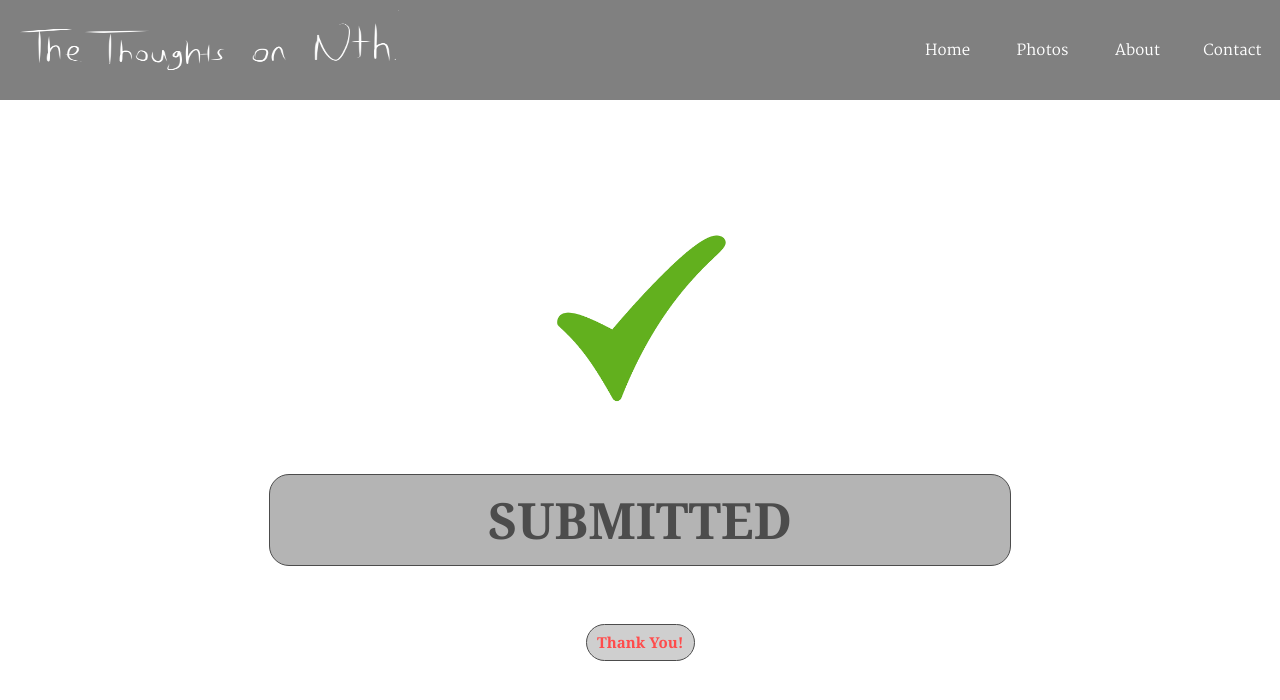
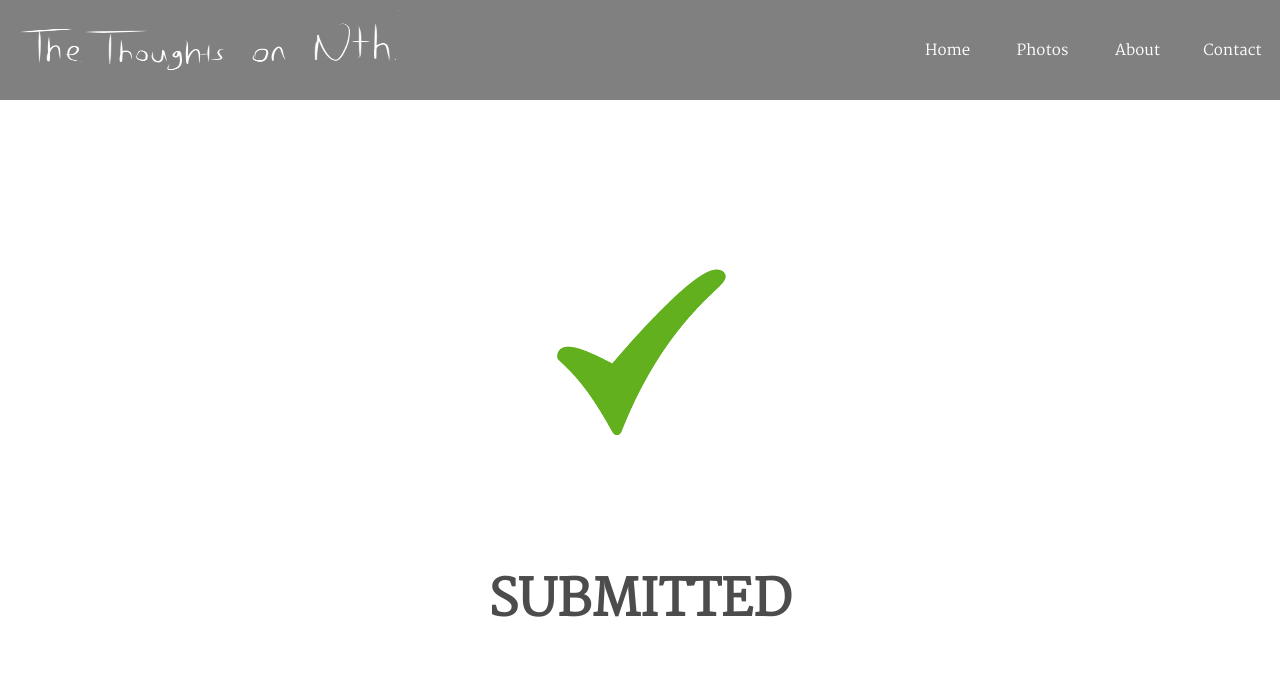
Before and after one commit to guventmz/blog-app, a React (Create React App) app: page /contact in a window 1280 px wide. Both pictures are taken after typing "Sample", "name@example.com", "Sample" into the empty fields and a click on the button "SUBMIT". Shown: the top 700 px of the page. Built offline with nearby package versions, Linux system fonts and the light colour scheme; no server answers.

Commit message:
contact fields required & submited comp changed

```diff
--- a/src/components/Contact.js
+++ b/src/components/Contact.js
@@ -36,6 +36,7 @@ class Contact extends React.Component {
   };
 
   render() {
+    console.log(this.props.history);
     if (this.state.isSubmited === false) {
       return (
         <div className="contact-container">
@@ -47,14 +48,17 @@ class Contact extends React.Component {
                 type="text"
                 placeholder="Name"
                 onChange={this.handleChange}
+                required
               />
             </div>
             <div className="input-field">
               <input
                 id="email"
+                pattern="[a-z0-9._%+-]+@[a-z0-9.-]+\.[a-z]{2,}$"
                 type="text"
                 placeholder="E-mail"
                 onChange={this.handleChange}
+                required
               />
             </div>
             <div className="input-field">
@@ -64,6 +68,7 @@ class Contact extends React.Component {
                 className="textarea"
                 placeholder="What do you want to say?"
                 onChange={this.handleChange}
+                required
               />
             </div>
             <div className="row">
--- a/src/components/Submitted.js
+++ b/src/components/Submitted.js
@@ -6,7 +6,6 @@ function Submitted() {
       <div className="content">
         <img src="/images/submited-tick.png" alt="" />
         <h1>SUBMITTED</h1>
-        <p>Thank You!</p>
       </div>
     </div>
   );
--- a/src/index.css
+++ b/src/index.css
@@ -776,31 +776,12 @@ form button:hover {
   width: 700px;
   opacity: 0.7;
   text-align: center;
-  font-family: "Georgia";
+  font-family: "Martel";
   font-weight: 800;
-  padding: 20px;
-  background-color: rgba(122, 122, 122, 0.8);
   color: black;
-  border: 0.2px solid black;
-  border-radius: 20px;
   visibility: hidden;
   -webkit-animation: pop 0.8s 0.5s ease forwards;
           animation: pop 0.8s 0.5s ease forwards;
-  cursor: default;
-}
-.submitted-container .content p {
-  font-family: "Georgia";
-  color: red;
-  opacity: 0.7;
-  font-size: 15px;
-  font-weight: 999;
-  padding: 10px;
-  background-color: rgba(122, 122, 122, 0.5);
-  border: 0.2px solid black;
-  border-radius: 40px;
-  visibility: hidden;
-  -webkit-animation: pop 0.8s 0.9s ease forwards;
-          animation: pop 0.8s 0.9s ease forwards;
   cursor: default;
 }
 
```
Also changed, not shown: 12 other files (tests, documents, lock files or other folders).
